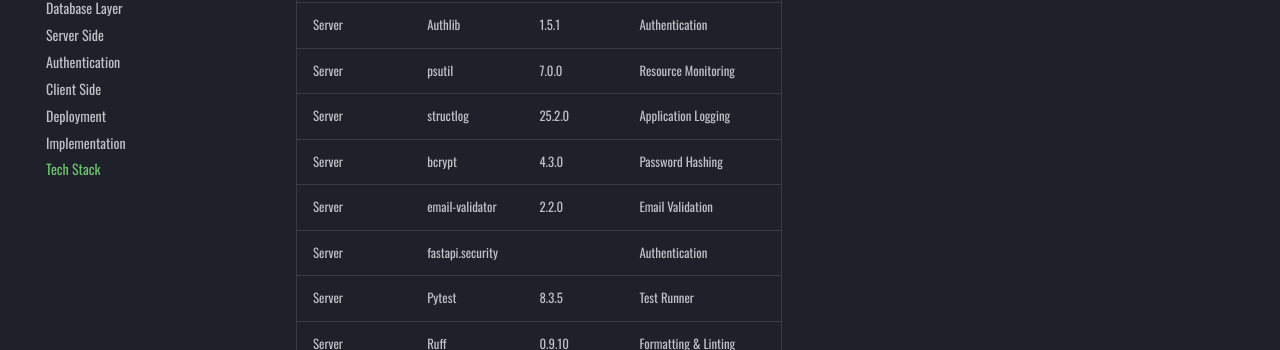
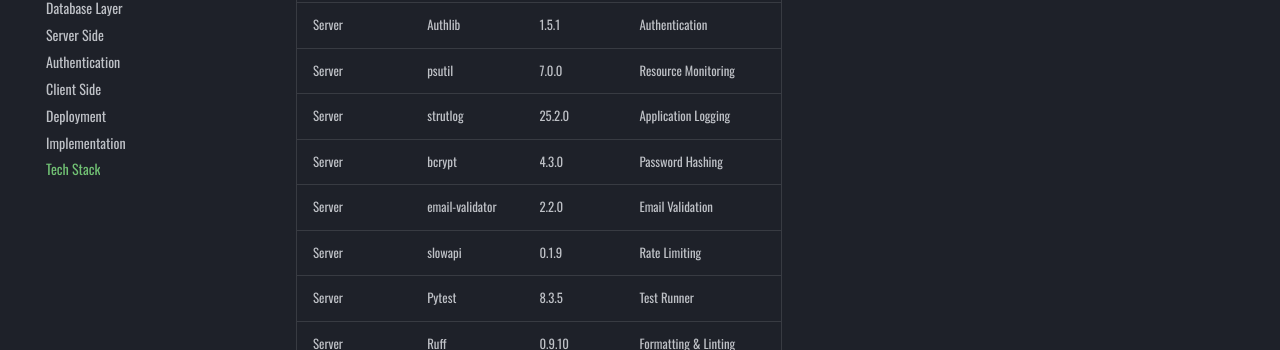
Before and after one commit to LewisCM14/allotment_design, an MkDocs documentation site: the page built from docs/tech_stack.md, in a window 1280 px wide and 900 px high, scrolled down 619 px. Shown: the part 154-504 px from the top of the window. Built offline with MkDocs 1.6.1 and Material for MkDocs 9.7.7, drawn with Linux system fonts in a browser that asks for light colours.

Commit message:
update server side design to capture rate limiting

```diff
--- a/docs/tech_stack.md
+++ b/docs/tech_stack.md
@@ -17,10 +17,10 @@
 | Server | pydantic-settings | 2.8.1 | Settings Management |
 | Server | Authlib | 1.5.1 | Authentication |
 | Server | psutil | 7.0.0 | Resource Monitoring |
-| Server | structlog | 25.2.0 | Application Logging |
+| Server | strutlog | 25.2.0 | Application Logging |
 | Server | bcrypt | 4.3.0 | Password Hashing |
 | Server | email-validator | 2.2.0 | Email Validation |
-| Server | fastapi.security | | Authentication |
+| Server | slowapi | 0.1.9 | Rate Limiting |
 | Server | Pytest | 8.3.5 | Test Runner |
 | Server | Ruff | 0.9.10 | Formatting & Linting |
 | Server | MyPy | 1.15 | Type Checking |
```
Also changed, not shown: docs/server_side.md (+2 -1 lines).
